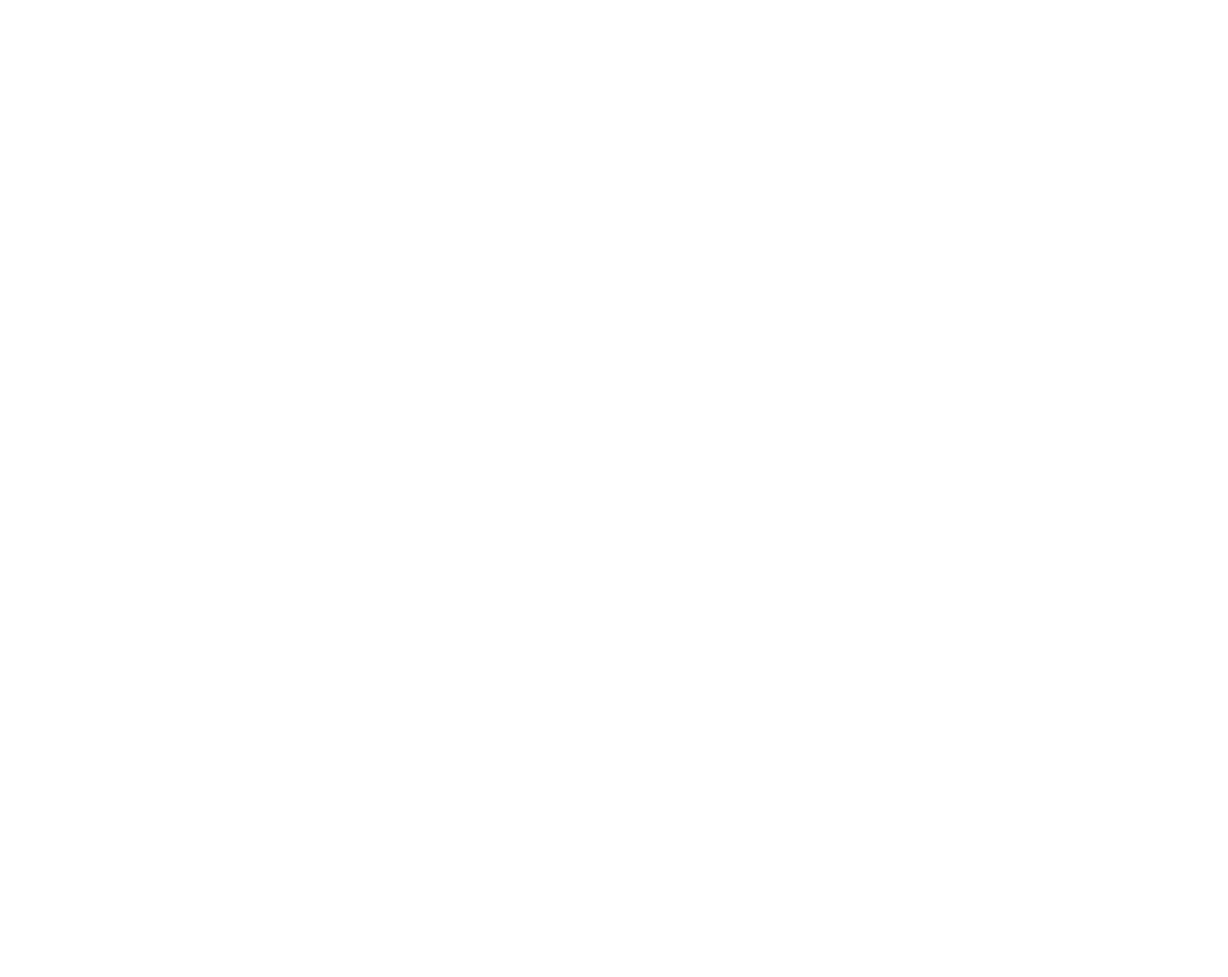
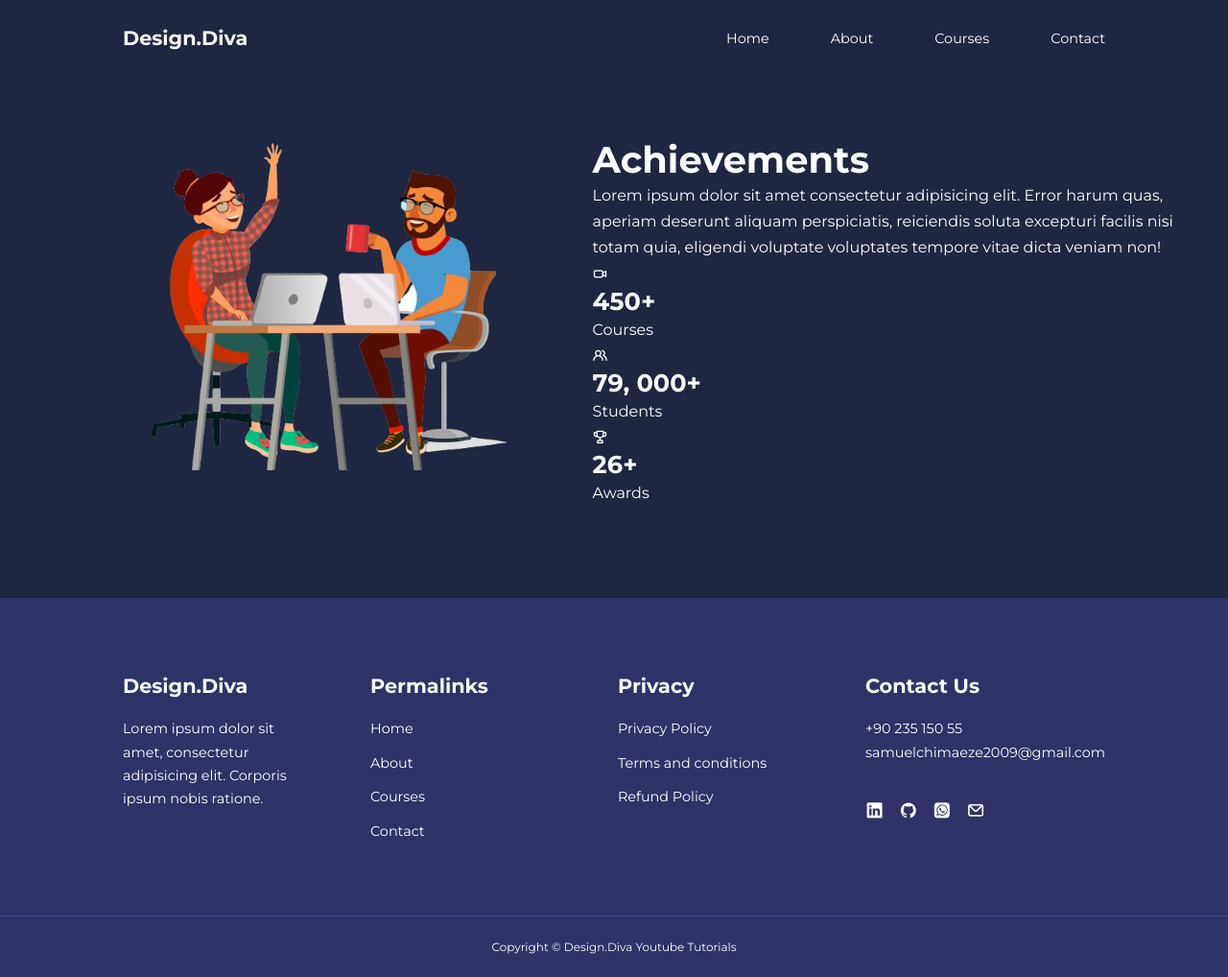
Before and after one commit to Prince-chimaeze/Design.Diva_CourseReg, a plain HTML site: page about.html in a window 1280 px wide. Shown: the whole page at 96% size. Before the commit the page ends 800 px from the top, so only its background shows below. Drawn offline with nearby package versions, Linux system fonts and the light colour scheme.

Commit message:
Second Section In Progress

```diff
--- a/about.html
+++ b/about.html
@@ -0,0 +1,156 @@
+<!DOCTYPE html>
+<html lang="en">
+<head>
+    <meta charset="UTF-8">
+    <meta name="viewport" content="width=device-width, initial-scale=1.0">
+    <title>Design.Diva Course Registration</title>
+    <link rel="shortcut icon" href="./images/favicon.jpg" type="image/x-icon">
+
+    <!-- ICONSCOUT CDN -->
+    <link rel="stylesheet" href="https://unicons.iconscout.com/release/v4.0.8/css/line.css">
+    <!-- <link rel="stylesheet" href="./all.min.css"> -->
+
+    <!-- GOOGLE FONTS (MONTSERRAT) -->
+    <link rel="preconnect" href="https://fonts.googleapis.com">
+    <link rel="preconnect" href="https://fonts.gstatic.com" crossorigin>
+    <link href="https://fonts.googleapis.com/css2?family=Montserrat:wght@300;400;500;600;700;800;900&display=swap" rel="stylesheet">
+
+
+    <link rel="stylesheet" href="./css/style.css">
+    <link rel="stylesheet" href="./css/about.css">
+</head>
+<body>
+    <nav>
+        <div class="container nav__container">
+            <a href="index.html">
+                <h4>Design.Diva</h4>
+            </a>
+            <ul class="nav__menu">
+                <li><a href="index.html">Home</a></li>
+                <li><a href="about.html">About</a></li>
+                <li><a href="courses.html">Courses</a></li>
+                <li><a href="contact.html">Contact</a></li>
+            </ul>
+            <button id="open-menu-btn"><i class="uil uil-bars"></i></button>
+            <button id="close-menu-btn"><i class="uil uil-multiply"></i></button>
+        </div>
+    </nav>
+    <!--========================================== END OF NAVBAR =========================== -->
+
+
+
+
+
+
+
+
+    <section class="about__achievements">
+        <div class="container about__achievements-container">
+            <div class="about__achievements-left">
+                <img src="./images/bg-2-removebg-preview.png" alt="About Achievements">
+            </div>
+
+            <div class="about__achievements-right">
+                <h1>Achievements</h1>
+                <p>
+                    Lorem ipsum dolor sit amet consectetur adipisicing elit. Error harum quas, aperiam deserunt aliquam perspiciatis, reiciendis soluta excepturi facilis nisi totam quia, eligendi voluptate voluptates tempore vitae dicta veniam non!
+                </p>
+                <div class="achievements__cards">
+                    <article class="achievement__card">
+                        <span class="achievement__icon">
+                            <i class="uil uil-video"></i>
+                        </span>
+                        <h3>450+</h3>
+                        <p>Courses</p>
+                    </article>
+
+                    <article class="achievement__card">
+                        <span class="achievement__icon">
+                            <i class="uil uil-users-alt"></i>
+                        </span>
+                        <h3>79, 000+</h3>
+                        <p>Students</p>
+                    </article>
+
+                    <article class="achievement__card">
+                        <span class="achievement__icon">
+                            <i class="uil uil-trophy"></i>
+                        </span>
+                        <h3>26+</h3>
+                        <p>Awards</p>
+                    </article>
+
+                </div>
+            </div>
+        </div>
+    </section>
+
+
+
+
+
+
+
+
+
+    <footer>
+        <div class="container footer__container">
+            <div class="footer__1">
+                <a href="index.html" class="footer__logo"><h4>Design.Diva</h4></a>
+                <p>Lorem ipsum dolor sit amet, consectetur adipisicing elit. Corporis ipsum nobis ratione.</p>
+            </div>
+
+            <div class="footer__2">
+                <h4>Permalinks</h4>
+                <ul class="permalinks">
+                    <li><a href="index.html">Home</a></li>
+                    <li><a href="about.html">About</a></li>
+                    <li><a href="courses.html">Courses</a></li>
+                    <li><a href="contact.html">Contact</a></li>
+                </ul>
+            </div>
+
+            <div class="footer__3">
+                <h4>Privacy</h4>
+                <ul class="privacy">
+                    <li><a href="#">Privacy Policy</a></li>
+                    <li><a href="#">Terms and conditions</a></li>
+                    <li><a href="#">Refund Policy</a></li>
+                </ul>
+            </div>
+
+            <div class="footer__4">
+                <h4>Contact Us</h4>
+                <div>
+                    <p>+90 235 150 55</p>
+                    <p>samuelchimaeze2009@gmail.com</p>
+                </div>
+
+                <ul class="footer__socials">
+                    <li>
+                        <a href="https://www.linkedin.com/in/prince-chimaeze-95346b27b/"><i class="uil uil-linkedin"></i></a>
+                    </li>
+                    <li>
+                        <a href="https://github.com/prince-chimaeze"><i class="uil uil-github"></i></a>
+                    </li>
+                    <li>
+                        <a href="tel://09023515055"><i class="uil uil-whatsapp-alt"></i></a>
+                    </li>
+                    <li>
+                        <a href="mailTo://samuelchimaeze2009@gmail.com"><i class="uil uil-envelope"></i></a>
+                    </li>
+                </ul>
+            </div>
+        </div>
+        <div class="footer__copyright">
+            <small>Copyright &copy; Design.Diva Youtube Tutorials</small>
+        </div>
+    </footer>
+
+
+
+
+    <script src="https://cdn.jsdelivr.net/npm/swiper@10/swiper-bundle.min.js"></script>
+    <script src="./main.js"></script>
+</body>
+</html>
--- a/css/about.css
+++ b/css/about.css
@@ -0,0 +1,10 @@
+/* ============================= ACHIEVEMENTS ================== */
+.about__achievements {
+  margin-top: 3rem;
+}
+
+.about__achievements-container {
+  display: grid;
+  grid-template-columns: 40% 60%;
+  gap: 5rem;
+}
```
Also changed, not shown: index.html (+1 -0 lines), images/bg-2-removebg-preview.png (added).
